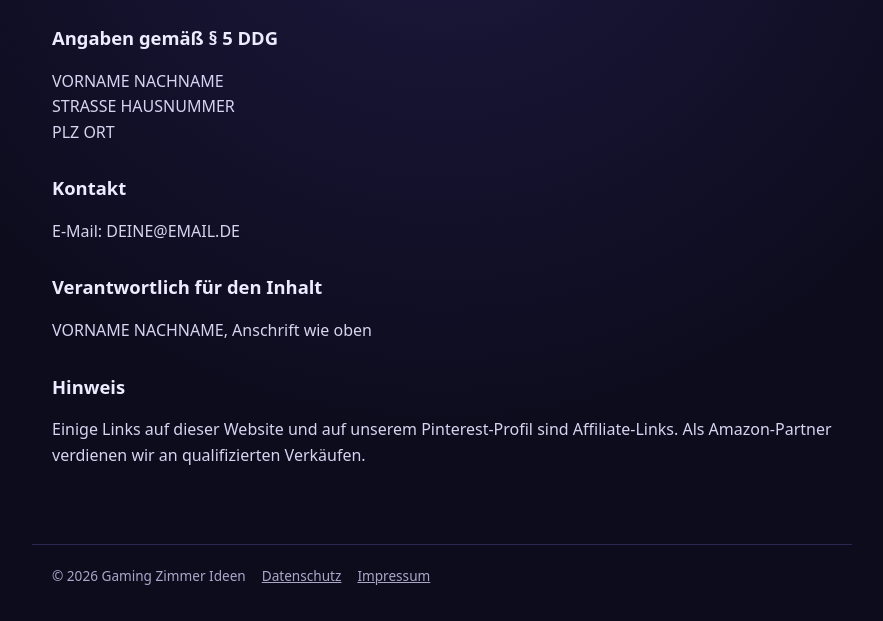
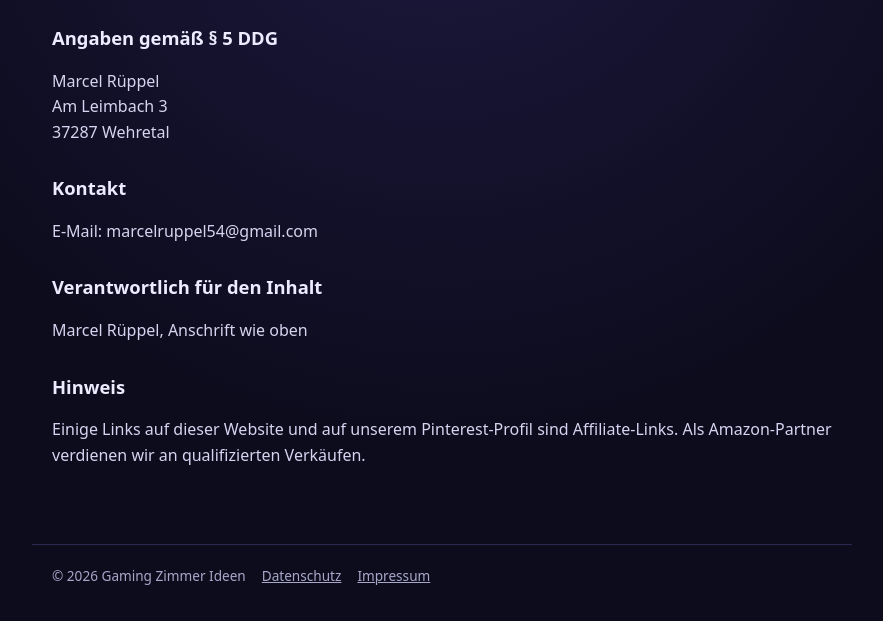
Before and after one commit to gamingzimmerideen/gamingzimmerideen.github.io, a plain HTML site: page impressum.html in a window 1280 px wide. Shown: the part 179-800 px from the top of the page, without its empty margins (198-1081 px from the left). Drawn offline with Linux system fonts and the light colour scheme.

Commit message:
Add files via upload

```diff
--- a/impressum.html
+++ b/impressum.html
@@ -17,13 +17,13 @@
   <h1>Impressum</h1>
 
   <h2>Angaben gemäß § 5 DDG</h2>
-  <p>VORNAME NACHNAME<br>STRASSE HAUSNUMMER<br>PLZ ORT</p>
+  <p>Marcel Rüppel<br>Am Leimbach 3<br>37287 Wehretal</p>
 
   <h2>Kontakt</h2>
-  <p>E-Mail: DEINE@EMAIL.DE</p>
+  <p>E-Mail: marcelruppel54@gmail.com</p>
 
   <h2>Verantwortlich für den Inhalt</h2>
-  <p>VORNAME NACHNAME, Anschrift wie oben</p>
+  <p>Marcel Rüppel, Anschrift wie oben</p>
 
   <h2>Hinweis</h2>
   <p>Einige Links auf dieser Website und auf unserem Pinterest-Profil sind Affiliate-Links. Als Amazon-Partner verdienen wir an qualifizierten Verkäufen.</p>
```
Also changed, not shown: datenschutz.html (+2 -2 lines).
